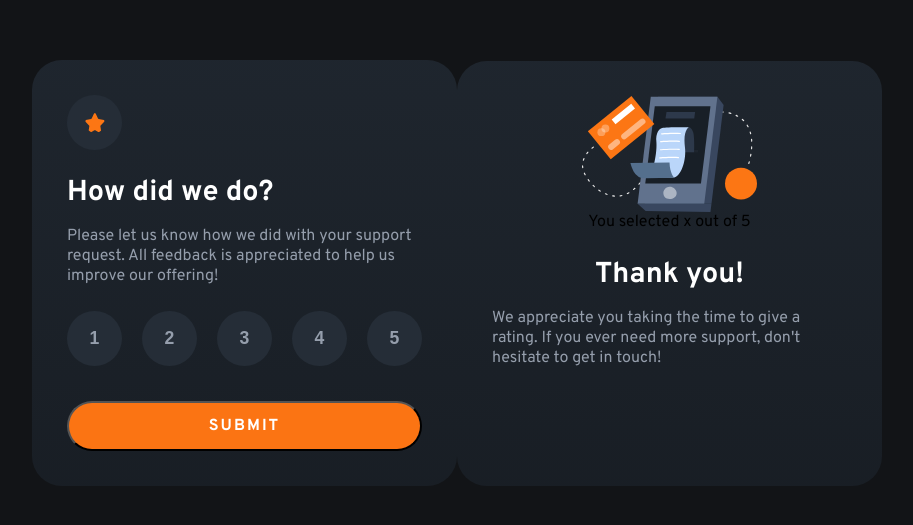
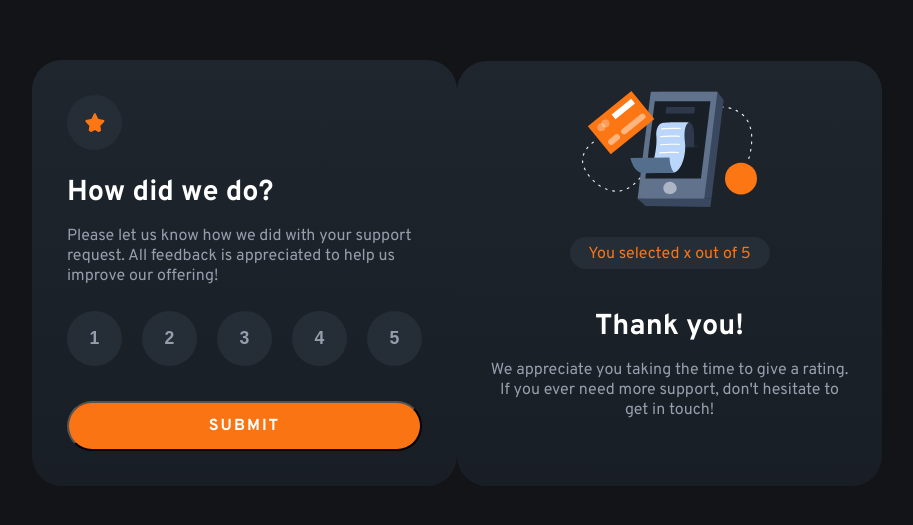
Before and after one commit to pRicard0/Interactive-rating, a plain HTML site: page index.html in a window 1280 px wide. Shown: the part 127-652 px from the top of the page, without its empty margins (183-1096 px from the left). Drawn offline with Linux system fonts and the light colour scheme.

Commit message:
thank section CSS updated

```diff
--- a/index.html
+++ b/index.html
@@ -30,7 +30,9 @@
 
   <section class="container" id="thankyou">
     <img src="./images/illustration-thank-you.svg" alt="" id="thankyou-image">
-    <span>You selected x out of 5</span>
+    <div>
+      <span>You selected x out of 5</span>
+    </div>
     <h1 class="title">Thank you!</h1>
     <p class="text" id="thankyou-text">
       We appreciate you taking the time to give a rating.
--- a/style.css
+++ b/style.css
@@ -27,10 +27,30 @@ body {
     display: flex;
     flex-direction: column;
     align-items: center;
+    padding: 30px;
 }
 
 #thankyou-image {
     width: 175px;
+    margin-bottom: 30px;
+}
+#thankyou-text {text-align: center;}
+
+div span {
+    display: flex;
+    align-items: center;
+    border-radius: 16px;
+    background-color: hsl(213, 19%, 18%);
+    width: 200px;
+    align-items: center;
+    justify-content: center;
+    height: 32px;
+    padding-top: 2px;
+    margin-bottom: 15px;
+}
+
+span {
+    color: hsl(25, 97%, 53%);
 }
 
 .image-box {
```
